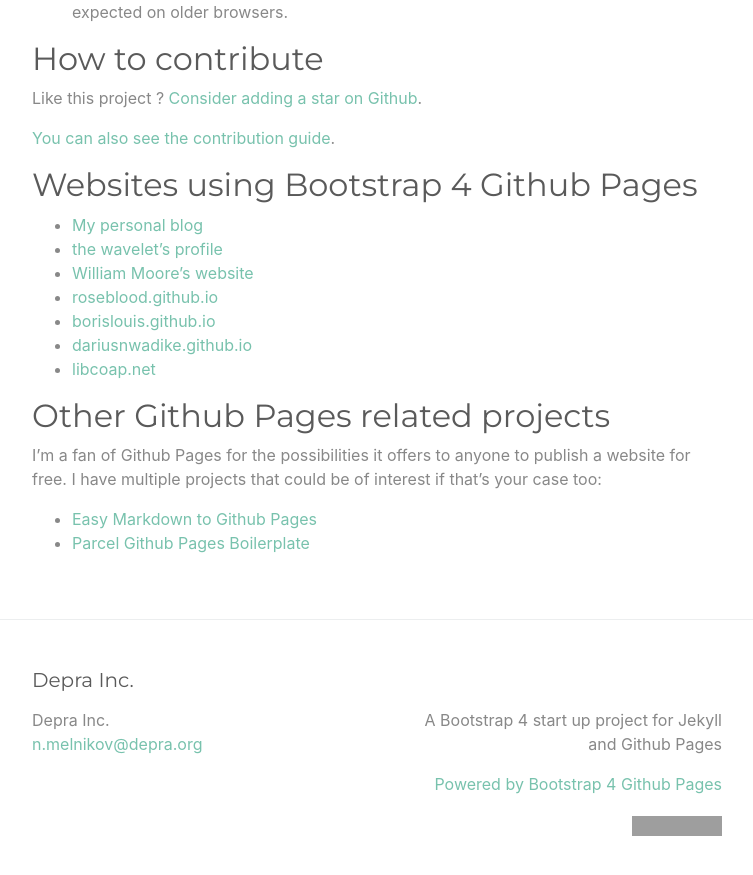
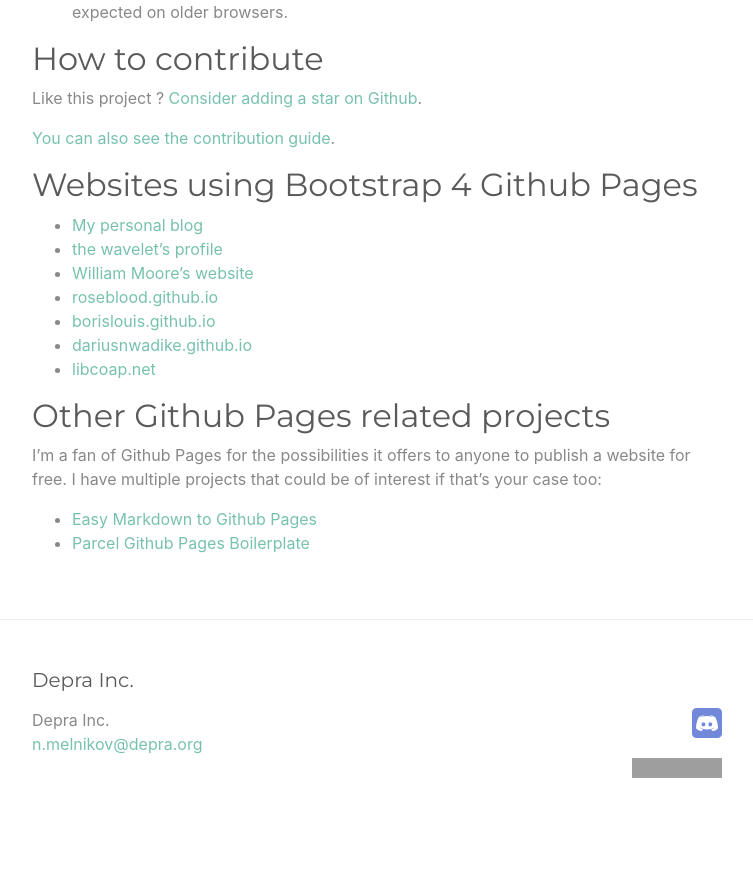
Before and after one commit to Depra-Inc/depra-inc.github.io, a Jekyll site: the page built from index.md, in a window 1280 px wide and 900 px high, scrolled down 2544 px. Shown: the top 875 px of the window, without its empty margins (263-1016 px from the left). Built offline with Jekyll 4.4.1, drawn with Linux system fonts in a browser that asks for light colours; after the commit the page ends 3386 px from its top, so only the background shows below that; grey boxes are pictures that could not be loaded.

Commit message:
Footer links updated

```diff
--- a/_includes/footer.html
+++ b/_includes/footer.html
@@ -27,13 +27,13 @@
 
 
       <div class="col-sm text-right">
-        <p>{{- site.description | escape -}}</p>
-
         <p>
-          <a href="https://nicolas-van.github.io/bootstrap-4-github-pages/">Powered by Bootstrap 4 Github Pages</a>
+          <a href="https://discord.gg/z87hc7jM class=" text-decoration-none" target="_blank"">
+            <img src="{{ "/assets/discord.png" | relative_url }}" width="30" height="30" class="d-inline-block" alt="Discord">
+          </a>
         </p>
         <p>
-          <a href="https://github.com/nicolas-van/bootstrap-4-github-pages"><img alt="GitHub Repo stars" src="https://img.shields.io/github/stars/nicolas-van/bootstrap-4-github-pages?style=social"></a>
+          <a href="https://github.com/Depra-Inc"><img alt="GitHub Organization" src="https://img.shields.io/github/stars/nicolas-van/bootstrap-4-github-pages?style=social"></a>
         <p>
       </div>
 
```
Also changed, not shown: assets/discord.png (added).
